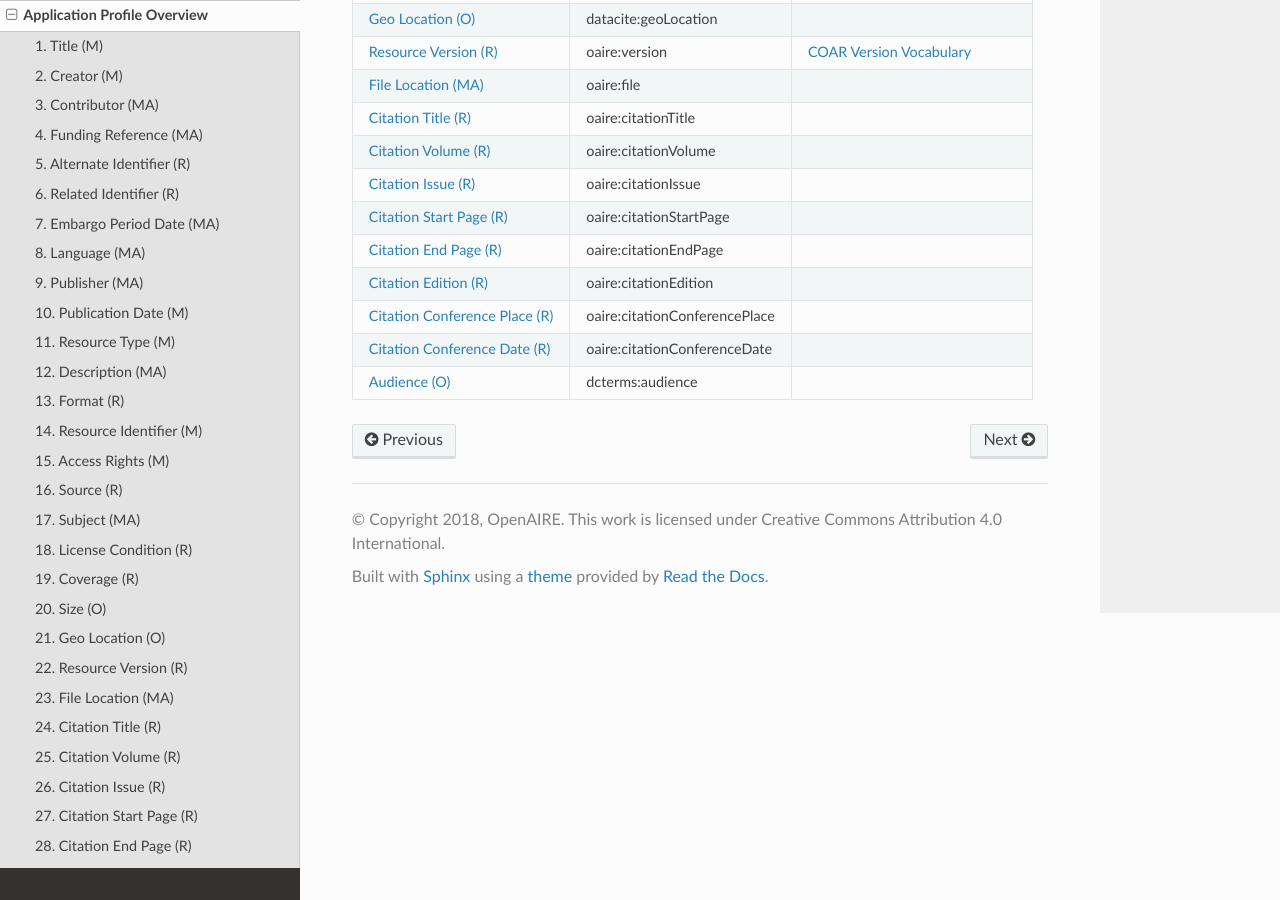
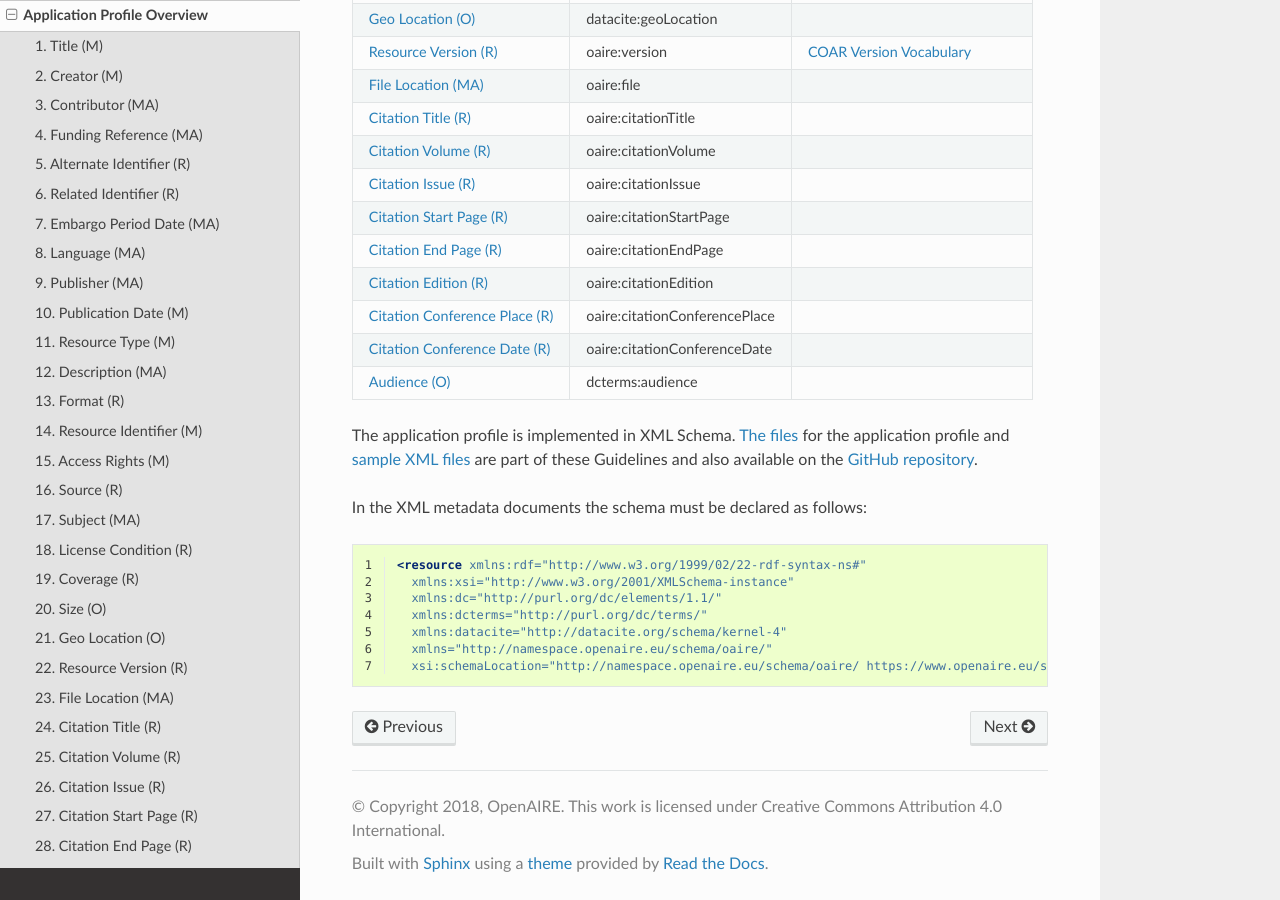
Before and after one commit to openaire/guidelines-literature-repositories, a Sphinx documentation site: the page built from docs/application_profile.rst, in a window 1280 px wide and 900 px high, scrolled down 1558 px. Built offline with Sphinx 7.4.7 and the Read the Docs theme 2.0.0, drawn with Linux system fonts in a browser that asks for light colours; a script that is not in the unit is left out.

Commit message:
add information on XML schema and sample files

```diff
--- a/docs/application_profile.rst
+++ b/docs/application_profile.rst
@@ -1,7 +1,7 @@
 .. _application_profile:
 
 Application Profile Overview
-----------------------------
+============================
 
 The properties of the Application Profile for OpenAIRE Literature Repository Guidelines are listed in this section.
 The following requirement levels for the metadata properties are used:
@@ -65,6 +65,23 @@ OpenAIRE-Field                           Metadata Element              Refinemen
 :ref:`dct:audience`                      dcterms:audience
 ======================================== ============================= ========================================================================================
 
+The application profile is implemented in XML Schema.
+`The files <https://github.com/openaire/guidelines-literature-repositories/tree/master/schemas>`_
+for the application profile and `sample XML files <https://github.com/openaire/guidelines-literature-repositories/tree/master/samples>`_ are part of these Guidelines and also available on the `GitHub repository <https://github.com/openaire/guidelines-literature-repositories>`_.
+
+In the XML metadata documents the schema must be declared as follows:
+
+.. code-block:: xml
+   :linenos:
+
+   <resource xmlns:rdf="http://www.w3.org/1999/02/22-rdf-syntax-ns#"
+     xmlns:xsi="http://www.w3.org/2001/XMLSchema-instance"
+     xmlns:dc="http://purl.org/dc/elements/1.1/"
+     xmlns:dcterms="http://purl.org/dc/terms/"
+     xmlns:datacite="http://datacite.org/schema/kernel-4"
+     xmlns="http://namespace.openaire.eu/schema/oaire/"
+     xsi:schemaLocation="http://namespace.openaire.eu/schema/oaire/ https://www.openaire.eu/schema/repo-lit/4.0/openaire.xsd">
+
 .. _COAR Resource Type Vocabulary: http://vocabularies.coar-repositories.org/documentation/resource_types/
 .. _COAR Access Right Vocabulary: http://vocabularies.coar-repositories.org/documentation/access_rights/
 .. _COAR Version Vocabulary: http://vocabularies.coar-repositories.org/documentation/version_types/
```
Also changed, not shown: docs/introduction.rst (+7 -9 lines).
